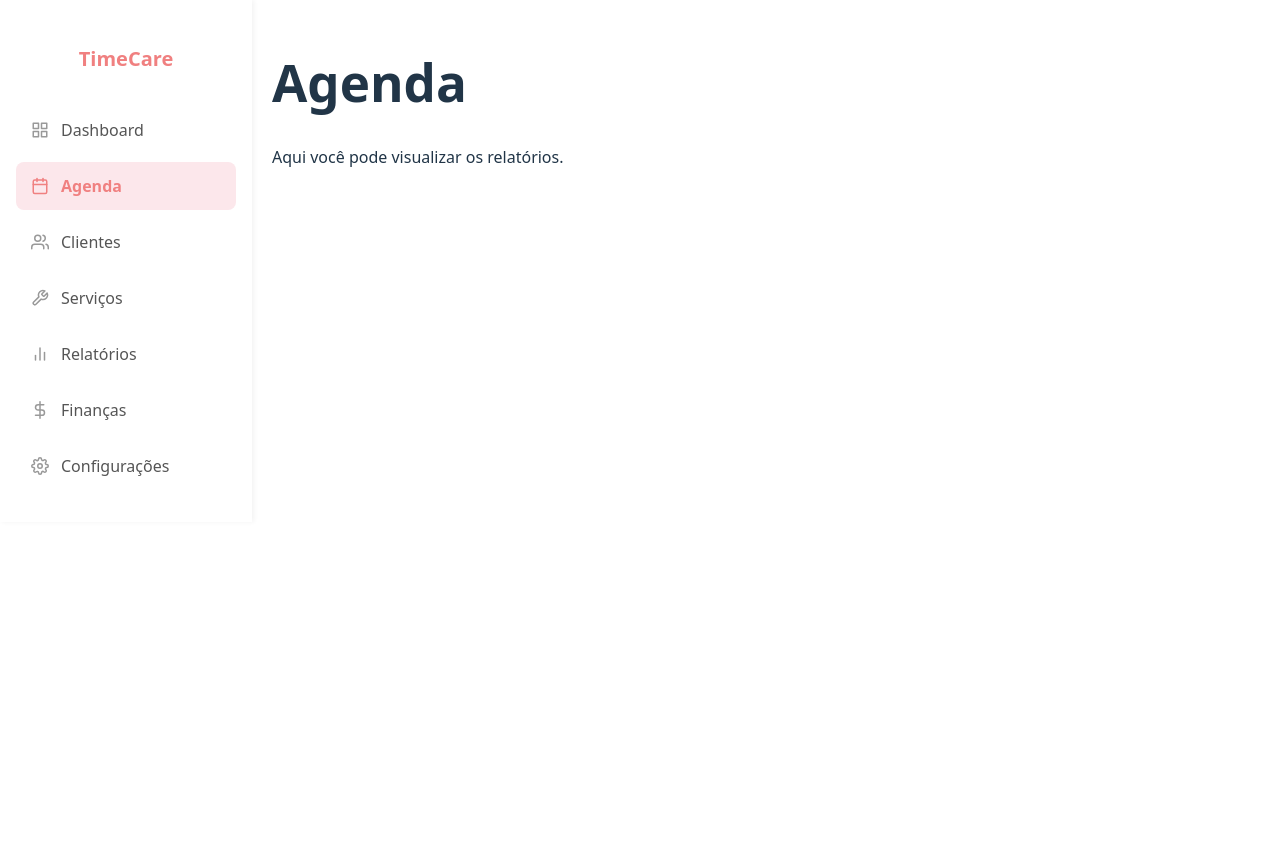
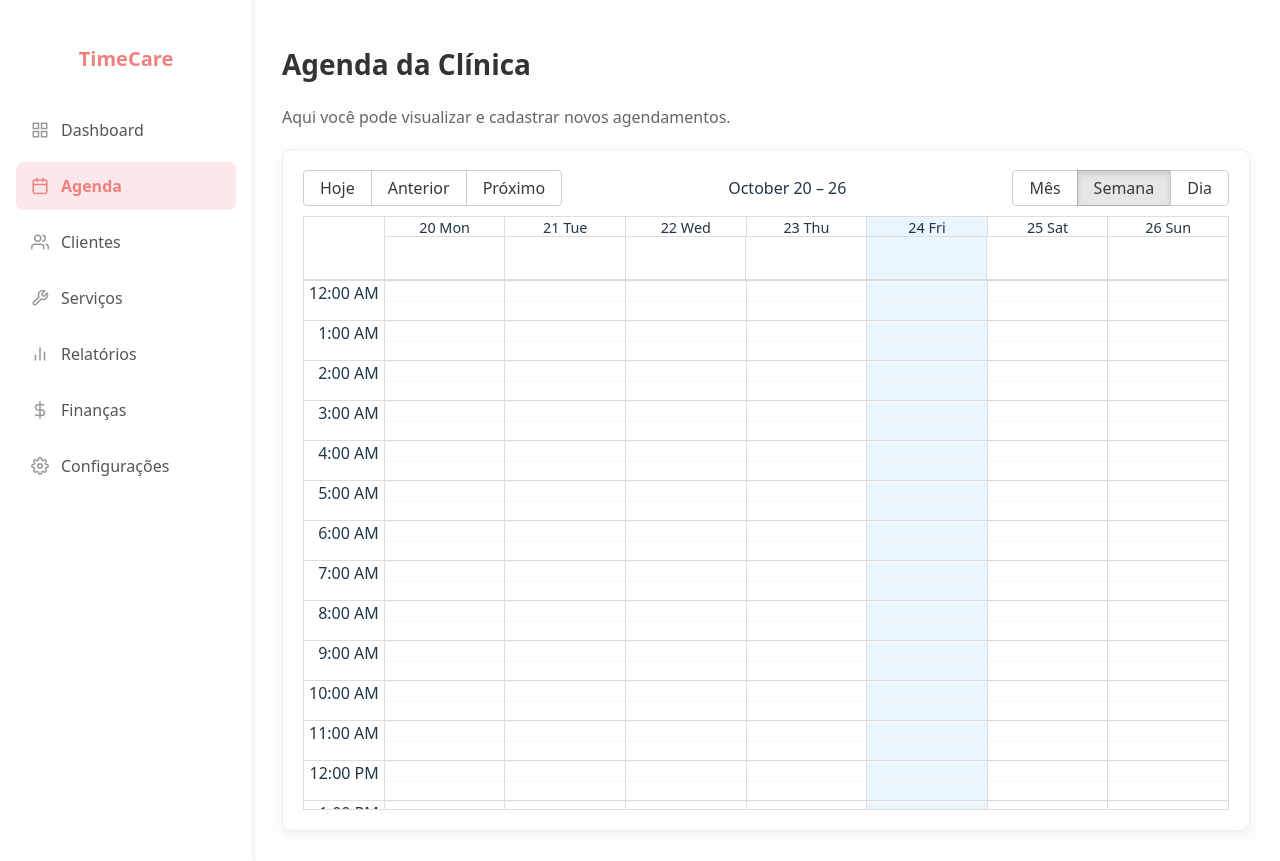
Before and after one commit to FiilipeQuerino/time-care-web, a React (Vite) app: page /agenda in a window 1280 px wide. Before the commit the page ends 800 px from the top, so only its background shows below. Built offline with nearby package versions, Linux system fonts and the light colour scheme.

Commit message:
teste do primeiro exemplo de uma agenda

```diff
--- a/package.json
+++ b/package.json
@@ -10,8 +10,10 @@
     "preview": "vite preview"
   },
   "dependencies": {
+    "date-fns": "^4.1.0",
     "jspdf": "^3.0.3",
     "react": "^19.1.1",
+    "react-big-calendar": "^1.19.4",
     "react-dom": "^19.1.1",
     "react-hot-toast": "^2.6.0",
     "react-icons": "^5.5.0",
@@ -22,6 +24,7 @@
     "@eslint/js": "^9.36.0",
     "@types/node": "^24.6.0",
     "@types/react": "^19.1.16",
+    "@types/react-big-calendar": "^1.16.3",
     "@types/react-dom": "^19.1.9",
     "@vitejs/plugin-react": "^5.0.4",
     "eslint": "^9.36.0",
--- a/src/pages/Agenda.tsx
+++ b/src/pages/Agenda.tsx
@@ -1,13 +1,214 @@
+import React, { useState } from "react";
+import { Calendar, dateFnsLocalizer } from "react-big-calendar";
+import type { Event } from "react-big-calendar";
+import { format, parse, startOfWeek, getDay } from "date-fns";
+import { ptBR } from "date-fns/locale";
+import "react-big-calendar/lib/css/react-big-calendar.css";
 import Menu from "../components/Menu";
 
+// --- Configuração de localização (pt-BR) ---
+const locales = { "pt-BR": ptBR };
+const localizer = dateFnsLocalizer({
+  format,
+  parse,
+  startOfWeek: () => startOfWeek(new Date(), { weekStartsOn: 1 }),
+  getDay,
+  locales,
+});
+
+// --- Cores e estilos (mantendo o padrão da outra tela) ---
+const ACCENT_COLOR = "#F08080";
+const BORDER_COLOR = "#eee";
+const DARK_TEXT = "#333";
+
+// --- Tipagem de evento ---
+interface Appointment extends Event {
+  id: number;
+  title: string;
+  start: Date;
+  end: Date;
+  client?: string;
+  service?: string;
+}
+
 export default function Agenda() {
+  const [events, setEvents] = useState<Appointment[]>([
+    {
+      id: 1,
+      title: "Massagem Relaxante - Ana Souza",
+      start: new Date(2025, 9, 27, 10, 0),
+      end: new Date(2025, 9, 27, 11, 0),
+      client: "Ana Souza",
+      service: "Massagem Relaxante",
+    },
+    {
+      id: 2,
+      title: "Depilação a Laser - Carlos Ferreira",
+      start: new Date(2025, 9, 27, 14, 0),
+      end: new Date(2025, 9, 27, 15, 0),
+      client: "Carlos Ferreira",
+      service: "Depilação a Laser",
+    },
+  ]);
+
+  const [isModalOpen, setIsModalOpen] = useState(false);
+  const [newEvent, setNewEvent] = useState<Partial<Appointment>>({});
+
+  // --- Adicionar evento ---
+  const handleSelectSlot = ({ start, end }: { start: Date; end: Date }) => {
+    setNewEvent({ start, end });
+    setIsModalOpen(true);
+  };
+
+  const handleAddEvent = (e: React.FormEvent<HTMLFormElement>) => {
+    e.preventDefault();
+    const form = e.currentTarget;
+    const formData = new FormData(form);
+    const client = formData.get("client") as string;
+    const service = formData.get("service") as string;
+    const title = `${service} - ${client}`;
+
+    setEvents([
+      ...events,
+      {
+        id: Date.now(),
+        title,
+        client,
+        service,
+        start: newEvent.start!,
+        end: newEvent.end!,
+      },
+    ]);
+    setIsModalOpen(false);
+  };
+
   return (
-    <div style={{ display: "flex" }}>
+    <div style={{ display: "flex", minHeight: "100vh", backgroundColor: "#FDFDFD" }}>
       <Menu />
-      <div style={{ flex: 1, padding: "20px" }}>
-        <h1>Agenda</h1>
-        <p>Aqui você pode visualizar os relatórios.</p>
+      <div style={{ flex: 1, padding: "30px" }}>
+        <h1 style={{ color: DARK_TEXT, marginBottom: "25px", fontSize: "28px", fontWeight: 700 }}>
+          Agenda da Clínica
+        </h1>
+        <p style={{ marginBottom: 20, color: "#666" }}>
+          Aqui você pode visualizar e cadastrar novos agendamentos.
+        </p>
+
+        <div
+          style={{
+            background: "white",
+            padding: "20px",
+            borderRadius: "10px",
+            boxShadow: "0 4px 10px rgba(0,0,0,0.05)",
+            border: `1px solid ${BORDER_COLOR}`,
+          }}
+        >
+<Calendar
+  localizer={localizer}
+  events={events}
+  startAccessor="start"
+  endAccessor="end"
+  defaultView="week" // Aqui você muda para "week" ou "day"
+  views={["month", "week", "day"]} // Permite trocar entre mês, semana e dia
+  step={30} // Intervalo de tempo das células, em minutos
+  timeslots={2} // Quantas divisões por step
+  style={{ height: "80vh" }}
+  messages={{
+    today: "Hoje",
+    previous: "Anterior",
+    next: "Próximo",
+    month: "Mês",
+    week: "Semana",
+    day: "Dia",
+  }}
+  eventPropGetter={() => ({
+    style: {
+      backgroundColor: ACCENT_COLOR,
+      color: "white",
+      borderRadius: "4px",
+      border: "none",
+      padding: "2px 6px",
+      fontSize: "12px",
+    },
+  })}
+/>
+
+        </div>
+
+        {/* --- Modal de novo agendamento --- */}
+        {isModalOpen && (
+          <div style={modalOverlay}>
+            <div style={modalBox}>
+              <h2>Novo Agendamento</h2>
+              <form onSubmit={handleAddEvent}>
+                <input
+                  name="client"
+                  placeholder="Nome do cliente"
+                  style={inputStyle}
+                  required
+                />
+                <input
+                  name="service"
+                  placeholder="Serviço"
+                  style={inputStyle}
+                  required
+                />
+                <div style={{ marginTop: 15, textAlign: "right" }}>
+                  <button
+                    type="button"
+                    onClick={() => setIsModalOpen(false)}
+                    style={actionBtn("#dc3545")}
+                  >
+                    Cancelar
+                  </button>
+                  <button type="submit" style={actionBtn("#28a745")}>
+                    Salvar
+                  </button>
+                </div>
+              </form>
+            </div>
+          </div>
+        )}
       </div>
     </div>
   );
 }
+
+// --- Estilos reutilizáveis ---
+const modalOverlay: React.CSSProperties = {
+  position: "fixed",
+  top: 0,
+  left: 0,
+  right: 0,
+  bottom: 0,
+  backgroundColor: "rgba(0,0,0,0.5)",
+  display: "flex",
+  justifyContent: "center",
+  alignItems: "center",
+};
+
+const modalBox: React.CSSProperties = {
+  background: "white",
+  padding: "25px",
+  borderRadius: "10px",
+  width: "100%",
+  maxWidth: "400px",
+};
+
+const inputStyle: React.CSSProperties = {
+  width: "100%",
+  padding: "10px",
+  margin: "8px 0",
+  borderRadius: "6px",
+  border: `1px solid #eee`,
+};
+
+const actionBtn = (color: string): React.CSSProperties => ({
+  padding: "8px 15px",
+  borderRadius: "6px",
+  border: "none",
+  backgroundColor: color,
+  color: "white",
+  fontWeight: 600,
+  cursor: "pointer",
+  marginLeft: "8px",
+});
```
Also changed, not shown: 1 other file (tests, documents, lock files or other folders).
